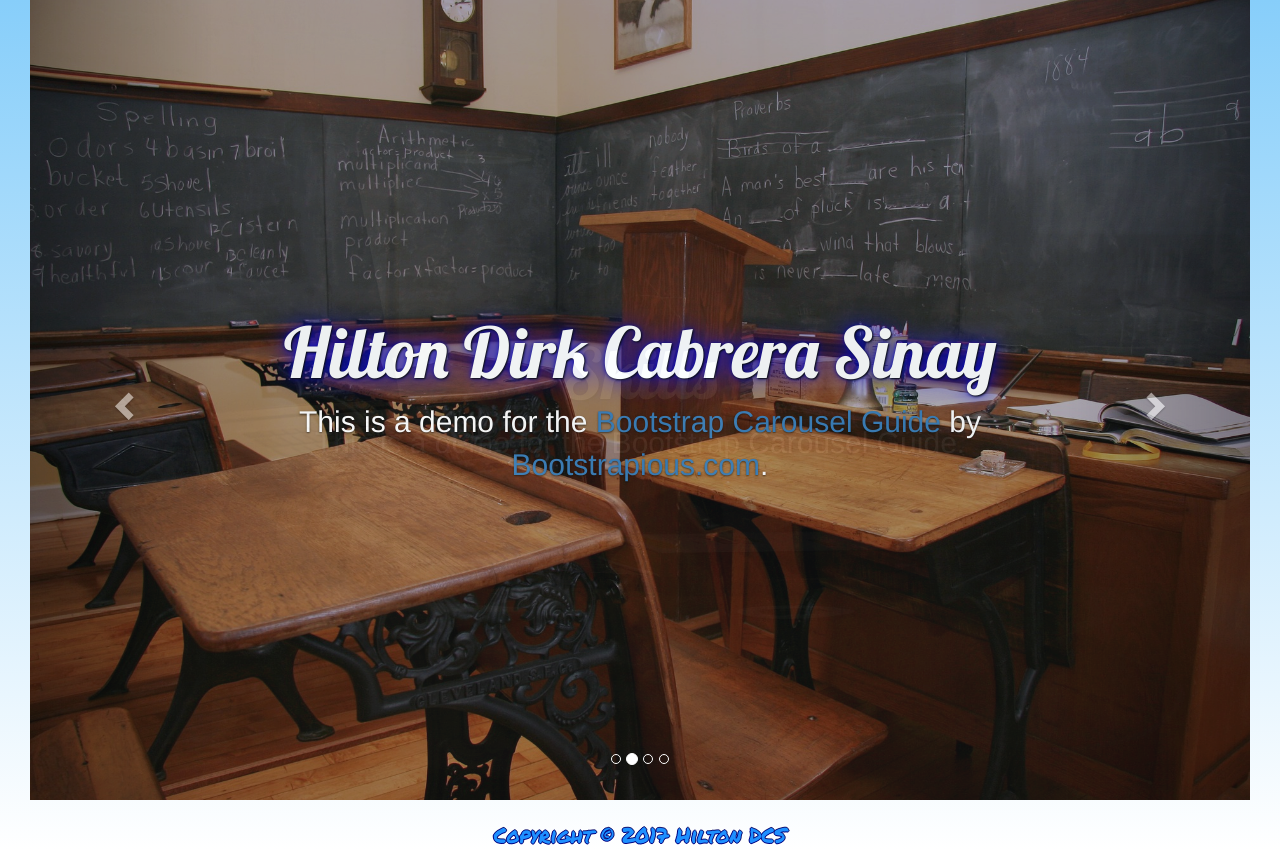
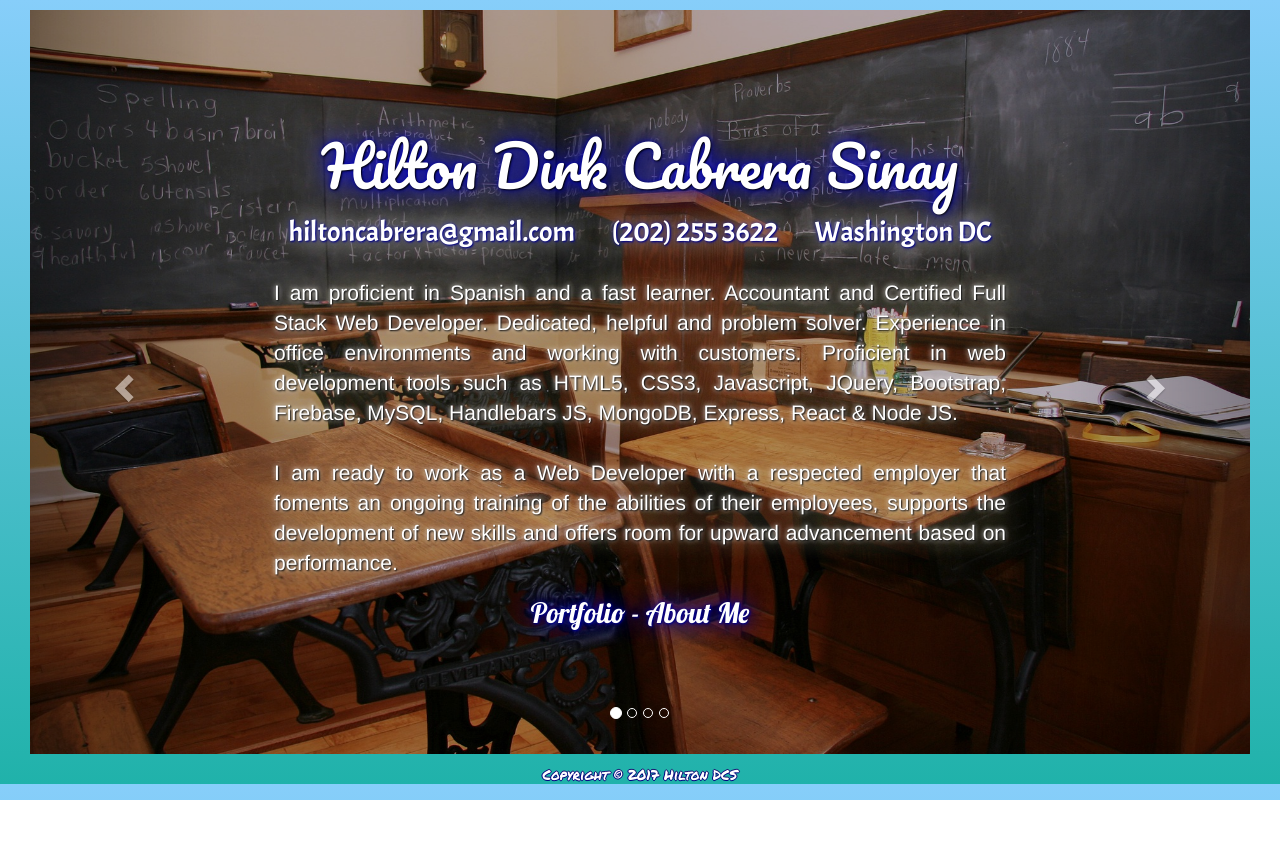
Before and after one commit to HDCS05/PortfolioHC, a plain HTML site: page index.html in a window 1280 px wide. After the commit the page ends 800 px from the top, so only its background shows below. Drawn offline with nearby package versions, Linux system fonts and the light colour scheme.

Commit message:
finish first page

```diff
--- a/assets/css/style.css
+++ b/assets/css/style.css
@@ -1,5 +1,6 @@
 body {
-	background: linear-gradient(lightskyblue, white);
+	background: linear-gradient(lightskyblue, lightseagreen);
+    /*background: linear-gradient(yellow, lime);*/
 }
 
 h1 {
@@ -7,29 +8,52 @@ h1 {
     text-shadow: 1px 1px 2px black, 0 0 25px blue, 0 0 5px darkblue;
     font-size: 4em;
     text-align: center;
-    font-family: 'Lobster', cursive;
+    font-family: 'Pacifico', cursive;
 }
 
 .letterpmarker {
 	font-family: 'Permanent Marker', cursive;
 	text-align: center;
-	color: dodgerblue;
+	color: white;
 	text-shadow: -1px 0 navy, 0 1px navy, 1px 0 midnightblue, 0 -1px midnightblue;
-	font-size: 1.5em;
+	/*font-size: 1.5em;*/
 }
 
 h2 {
     color: white;
-    text-shadow: 1px 1px 2px black, 0 0 25px blue, 0 0 5px darkblue;
+    text-shadow: 1px 1px 2px navy, 0 0 25px blue, 0 0 5px darkblue;
     font-size: 2em;
     text-align: center;
     font-family: 'Lobster', cursive;
 }
 
+h3 {
+    color: White;
+    text-shadow: 1px 1px 2px navy, 0 0 25px white, 0 0 5px darkblue;
+    font-size: 2em;
+    text-align: center;
+    font-family: 'Acme', cursive;
+}
+
+a:link, a:visited {
+    color: white;
+}
+
+a:hover, a:active {
+    color: orange;
+}
+
+.oneAndHalfWhite {
+    color: white;
+    font-size: 1.5em;
+    text-align: justify;
+    text-shadow: 1px 1px 2px black, 0 0 25px wheat, 0 0 5px white;
+}
+
 /* carousel fullscreen */
 .carousel-fullscreen .carousel-inner .item {
-    height: 100vh;
-    min-height: 600px;
+    height: 93vh;
+    min-height: 500px;
     background-position: center center;
     background-repeat: no-repeat;
     background-size: cover;
@@ -39,8 +63,6 @@ h2 {
 .carousel-fullscreen .carousel-caption {
     top: 50%;
     bottom: auto;
-    -webkit-transform: translate(0, -50%);
-    -ms-transform: translate(0, -50%);
     transform: translate(0, -50%);
 }
 
@@ -54,16 +76,17 @@ h2 {
     transition: all 0.2s ease-out;
 }
 
-/*#mycarousel {
+#mycarousel {
     margin: 10px 0;
-}*/
+}
 
 .super-heading {
     font-size: 70px;
 }
 
 .super-paragraph {
-    font-size: 30px; font-weight: 300;
+    font-size: 30px;
+    font-weight: 300;
 }
 
 .carousel-fade .carousel-inner .item {
--- a/index.html
+++ b/index.html
@@ -41,7 +41,7 @@
 
 						<!-- fullscreen -->
 
-								  <div id="mycarousel" class="carousel slide carousel-fullscreen carousel-fade" data-ride="carousel">
+								  <div id="mycarousel" class="carousel slide carousel-fullscreen carousel-fade" data-ride="carousel" data-interval=50000>
 										<!-- Indicators -->
 										<ol class="carousel-indicators">
 											 <li data-target="#mycarousel" data-slide-to="0" class="active"></li>
@@ -55,8 +55,20 @@
 											 <div class="item active" style="background-image: url('assets/images/education8.jpg');">
 												  <div class="overlay"></div>
 												  <div class="carousel-caption">
-														<h1 class="super-heading">Hilton Dirk Cabrera Sinay</h1>
-														<p class="super-paragraph">This is a demo for the <a href="https://bootstrapious.com/p/bootstrap-carousel">Bootstrap Carousel Guide</a> by <a href="https://bootstrapious.com">Bootstrapious.com</a>.</p>
+														<h1>Hilton Dirk Cabrera Sinay</h1>
+														<h3>
+															<a href="mailto:hiltoncabrera@gmail.com?subject=Portfolio">hiltoncabrera@gmail.com</a>
+															<span style="display:inline-block; width: 1em"></span>
+															(202) 255 3622
+															<span style="display:inline-block; width: 1em"></span>
+															Washington DC
+														</h3>
+														<span style="display:block; height: 1.5em"></span>
+														<p class="oneAndHalfWhite">I am proficient in Spanish and a fast learner. Accountant and Certified Full Stack Web Developer. Dedicated, helpful and problem solver. Experience in office environments and working with customers. Proficient in web development tools such as  HTML5, CSS3, Javascript, JQuery, Bootstrap, Firebase, MySQL, Handlebars JS, MongoDB, Express, React & Node JS.</p>
+														<br/>
+														<p class="oneAndHalfWhite">I am ready to work as a Web Developer with a respected employer that foments an ongoing training of the abilities of their employees, supports the development of new skills and offers room for upward advancement based on performance.</p>
+														<!-- <span style="display:block; height: 0.3em"></span> -->
+														<h2>Portfolio - About Me</h2>
 												  </div>
 											 </div>
 											 <div class="item" style="background-image: url('assets/images/education3.jpg');">
@@ -94,7 +106,7 @@
 								  </div>
 
 					<!-- </div> -->
-					<br/>
+					<!-- <br/> -->
 					<div class="row">
 						<div class="container-fluid letterpmarker">
 							Copyright &copy; 2017 Hilton DCS
```
